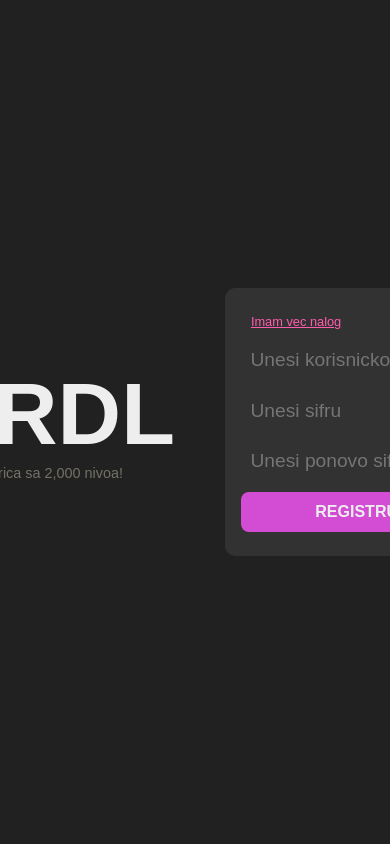
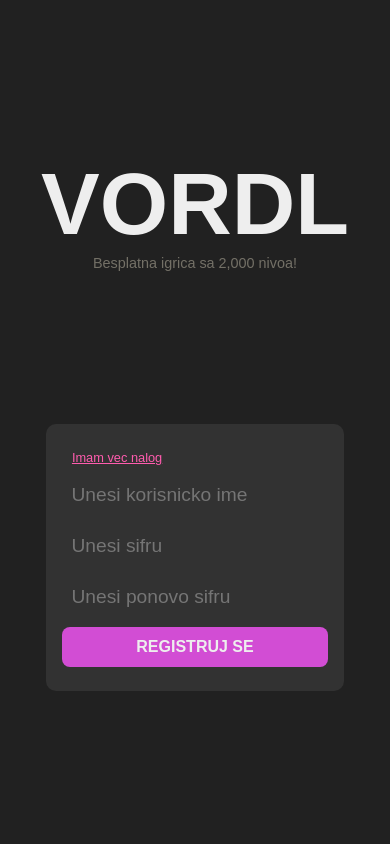
Before and after one commit to grishatop1/vordl, a Flask app: page /register in a window 390 px wide. Run offline with Flask 2, Linux system fonts and the light colour scheme.

Commit message:
responsive edits

```diff
--- a/static/css/auth.css
+++ b/static/css/auth.css
@@ -2,17 +2,15 @@
     width: 100%;
     height: 100%;
     display: flex;
-    flex-direction: row;
+    flex-flow: row;
     align-items: center;
-    justify-content: center;
-    margin-bottom: 50%;
+    justify-content: space-around;
 }
 
 .header {
     display: flex;
     align-items: center;
     flex-direction: column;
-    margin-right: 50px;
 }
 
 .header p {
@@ -67,3 +65,11 @@
     cursor: pointer;
     margin: 10px;
 }
+
+
+@media screen and (max-width: 620px) {
+    .container {
+        flex-flow: column;
+        justify-content: space-evenly;
+    }
+}
--- a/static/js/script.js
+++ b/static/js/script.js
@@ -1,5 +1,5 @@
 new fullpage('#fullpage', {
-    anchors: ["", "game"]
+    //anchors: ["", "game"]
 });
 fullpage_api.setAllowScrolling(false);
 
```
Also changed, not shown: static/css/index.css (+8 -0 lines), 1 other file.
